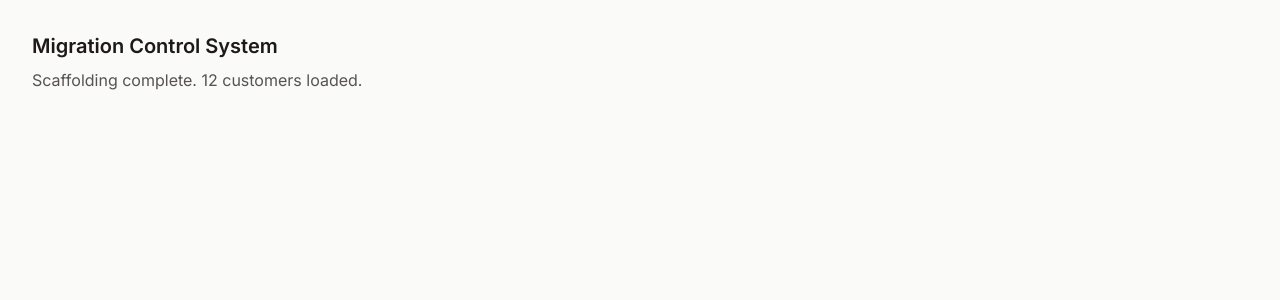
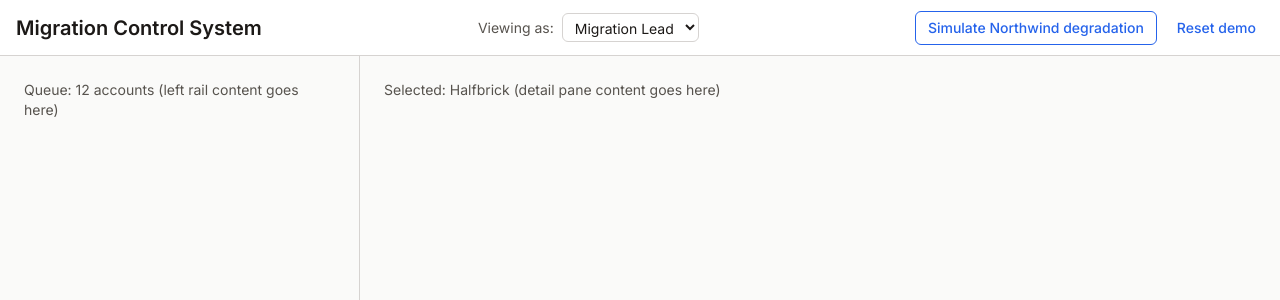
Before and after one commit to elena749/migration-control-system, a React (Vite) app: page / in a window 1280 px wide. Shown: the top 300 px of the page. Built offline with nearby package versions, Linux system fonts and the light colour scheme.

Commit message:
Add app shell: top bar, role selector, demo and reset buttons, state context

```diff
--- a/src/App.tsx
+++ b/src/App.tsx
@@ -1,12 +1,12 @@
-import { customers } from './data/customers';
+import { AppProvider } from './state/AppContext';
+import { AppShell } from './components/AppShell';
 
-export default function App() {
+function App() {
   return (
-    <div className="p-8 text-ink-primary bg-bg-canvas font-sans min-h-screen">
-      <h1 className="text-xl font-semibold">Migration Control System</h1>
-      <p className="mt-2 text-ink-secondary">
-        Scaffolding complete. {customers.length} customers loaded.
-      </p>
-    </div>
+    <AppProvider>
+      <AppShell />
+    </AppProvider>
   );
 }
+
+export default App;
--- /dev/null
+++ b/src/components/AppShell.tsx
@@ -0,0 +1,19 @@
+import { TopBar } from './TopBar';
+import { QueuePlaceholder } from './QueuePlaceholder';
+import { DetailPlaceholder } from './DetailPlaceholder';
+
+export function AppShell() {
+  return (
+    <div className="h-screen flex flex-col bg-bg-canvas">
+      <TopBar />
+      <div className="flex flex-row flex-1 min-h-0">
+        <aside className="w-[360px] border-r border-border-default bg-bg-canvas overflow-y-auto">
+          <QueuePlaceholder />
+        </aside>
+        <main className="flex-1 bg-bg-canvas overflow-y-auto">
+          <DetailPlaceholder />
+        </main>
+      </div>
+    </div>
+  );
+}
--- /dev/null
+++ b/src/components/DetailPlaceholder.tsx
@@ -0,0 +1,20 @@
+import { useApp } from '../state/AppContext';
+import { useCustomers } from '../hooks/useCustomers';
+
+export function DetailPlaceholder() {
+  const { state } = useApp();
+  const customers = useCustomers();
+
+  const selected =
+    state.selectedAccountId !== null
+      ? customers.find((c) => c.id === state.selectedAccountId)
+      : null;
+
+  return (
+    <div className="p-6 text-sm text-ink-secondary">
+      {selected
+        ? `Selected: ${selected.name} (detail pane content goes here)`
+        : 'No account selected.'}
+    </div>
+  );
+}
--- /dev/null
+++ b/src/components/QueuePlaceholder.tsx
@@ -0,0 +1,10 @@
+import { useCustomers } from '../hooks/useCustomers';
+
+export function QueuePlaceholder() {
+  const customers = useCustomers();
+  return (
+    <div className="p-6 text-sm text-ink-secondary">
+      Queue: {customers.length} accounts (left rail content goes here)
+    </div>
+  );
+}
--- /dev/null
+++ b/src/components/TopBar.tsx
@@ -0,0 +1,85 @@
+import { useApp, type Role } from '../state/AppContext';
+
+const ROLE_OPTIONS: { value: Role; label: string }[] = [
+  { value: 'migration_lead', label: 'Migration Lead' },
+  { value: 'csm', label: 'CSM' },
+  { value: 'ae', label: 'AE' },
+  { value: 'specialist', label: 'Specialist' },
+  { value: 'function_lead', label: 'Function Lead' },
+  { value: 'vp_operations', label: 'VP Operations' },
+];
+
+export function TopBar() {
+  const { state, dispatch } = useApp();
+
+  const demoDisabled =
+    state.northwindFlipped || state.northwindFlipInProgress;
+
+  function handleDemoClick() {
+    console.log('[demo] START_NORTHWIND_FLIP');
+    dispatch({ type: 'START_NORTHWIND_FLIP' });
+    window.setTimeout(() => {
+      console.log('[demo] COMPLETE_NORTHWIND_FLIP');
+      dispatch({ type: 'COMPLETE_NORTHWIND_FLIP' });
+    }, 2200);
+  }
+
+  function handleResetClick() {
+    const ok = window.confirm(
+      'Reset demo to initial state? Any unsaved changes will be lost.',
+    );
+    if (ok) {
+      console.log('[demo] RESET_DEMO');
+      dispatch({ type: 'RESET_DEMO' });
+    }
+  }
+
+  function handleRoleChange(e: React.ChangeEvent<HTMLSelectElement>) {
+    dispatch({ type: 'SET_ROLE', payload: e.target.value as Role });
+  }
+
+  return (
+    <header
+      className="flex items-center justify-between bg-bg-surface border-b border-border-default px-4"
+      style={{ height: 56 }}
+    >
+      <div className="text-xl font-semibold text-ink-primary">
+        Migration Control System
+      </div>
+
+      <div className="flex items-center gap-2 text-sm text-ink-secondary">
+        <label htmlFor="role-select">Viewing as:</label>
+        <select
+          id="role-select"
+          value={state.selectedRole}
+          onChange={handleRoleChange}
+          className="border border-border-default rounded-md px-2 py-1 bg-bg-surface text-ink-primary text-sm"
+        >
+          {ROLE_OPTIONS.map((opt) => (
+            <option key={opt.value} value={opt.value}>
+              {opt.label}
+            </option>
+          ))}
+        </select>
+      </div>
+
+      <div className="flex items-center gap-3">
+        <button
+          type="button"
+          onClick={handleDemoClick}
+          disabled={demoDisabled}
+          className="border border-accent text-accent rounded-md px-3 py-1.5 text-sm font-medium hover:bg-accent/5 disabled:opacity-40 disabled:cursor-not-allowed"
+        >
+          Simulate Northwind degradation
+        </button>
+        <button
+          type="button"
+          onClick={handleResetClick}
+          className="text-accent text-sm font-medium px-2 py-1 hover:underline"
+        >
+          Reset demo
+        </button>
+      </div>
+    </header>
+  );
+}
--- /dev/null
+++ b/src/hooks/useCustomers.ts
@@ -0,0 +1,16 @@
+import { customers, northwindPostFlipState, type Customer } from '../data/customers';
+import { useApp } from '../state/AppContext';
+
+const NORTHWIND_ID = 8;
+
+export function useCustomers(): Customer[] {
+  const { state } = useApp();
+
+  if (!state.northwindFlipped) {
+    return customers;
+  }
+
+  return customers.map((c) =>
+    c.id === NORTHWIND_ID ? { ...c, ...northwindPostFlipState } : c,
+  );
+}
--- /dev/null
+++ b/src/state/AppContext.tsx
@@ -0,0 +1,81 @@
+import {
+  createContext,
+  useContext,
+  useReducer,
+  type Dispatch,
+  type ReactNode,
+} from 'react';
+
+export type Role =
+  | 'migration_lead'
+  | 'csm'
+  | 'ae'
+  | 'specialist'
+  | 'function_lead'
+  | 'vp_operations';
+
+export interface AppState {
+  selectedRole: Role;
+  selectedAccountId: number | null;
+  northwindFlipped: boolean;
+  northwindFlipInProgress: boolean;
+}
+
+export type AppAction =
+  | { type: 'SET_ROLE'; payload: Role }
+  | { type: 'SET_SELECTED_ACCOUNT'; payload: number | null }
+  | { type: 'START_NORTHWIND_FLIP' }
+  | { type: 'COMPLETE_NORTHWIND_FLIP' }
+  | { type: 'RESET_DEMO' };
+
+export const initialState: AppState = {
+  selectedRole: 'migration_lead',
+  selectedAccountId: 2, // Halfbrick
+  northwindFlipped: false,
+  northwindFlipInProgress: false,
+};
+
+function reducer(state: AppState, action: AppAction): AppState {
+  switch (action.type) {
+    case 'SET_ROLE':
+      return { ...state, selectedRole: action.payload };
+    case 'SET_SELECTED_ACCOUNT':
+      return { ...state, selectedAccountId: action.payload };
+    case 'START_NORTHWIND_FLIP':
+      return { ...state, northwindFlipInProgress: true };
+    case 'COMPLETE_NORTHWIND_FLIP':
+      return {
+        ...state,
+        northwindFlipInProgress: false,
+        northwindFlipped: true,
+      };
+    case 'RESET_DEMO':
+      return initialState;
+    default:
+      return state;
+  }
+}
+
+interface AppContextValue {
+  state: AppState;
+  dispatch: Dispatch<AppAction>;
+}
+
+const AppContext = createContext<AppContextValue | null>(null);
+
+export function AppProvider({ children }: { children: ReactNode }) {
+  const [state, dispatch] = useReducer(reducer, initialState);
+  return (
+    <AppContext.Provider value={{ state, dispatch }}>
+      {children}
+    </AppContext.Provider>
+  );
+}
+
+export function useApp(): AppContextValue {
+  const ctx = useContext(AppContext);
+  if (!ctx) {
+    throw new Error('useApp must be used within an AppProvider');
+  }
+  return ctx;
+}
```
